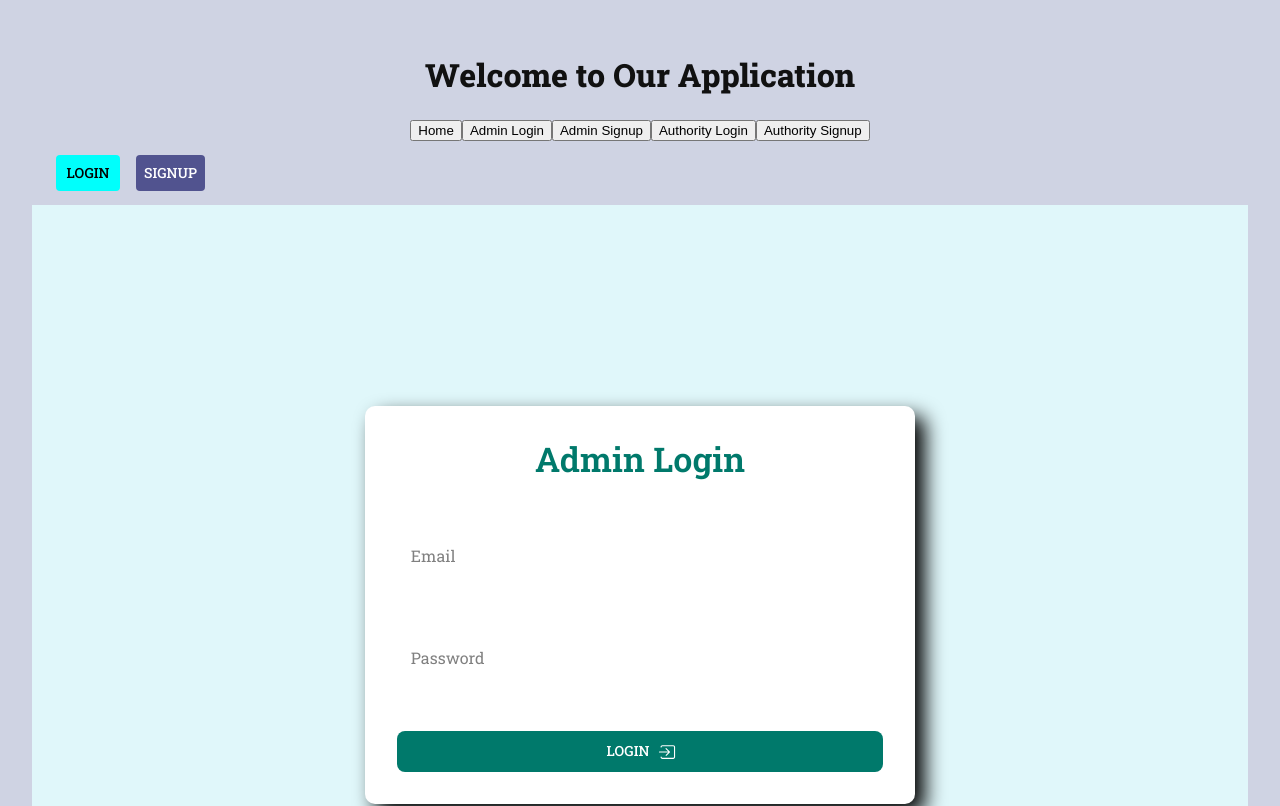
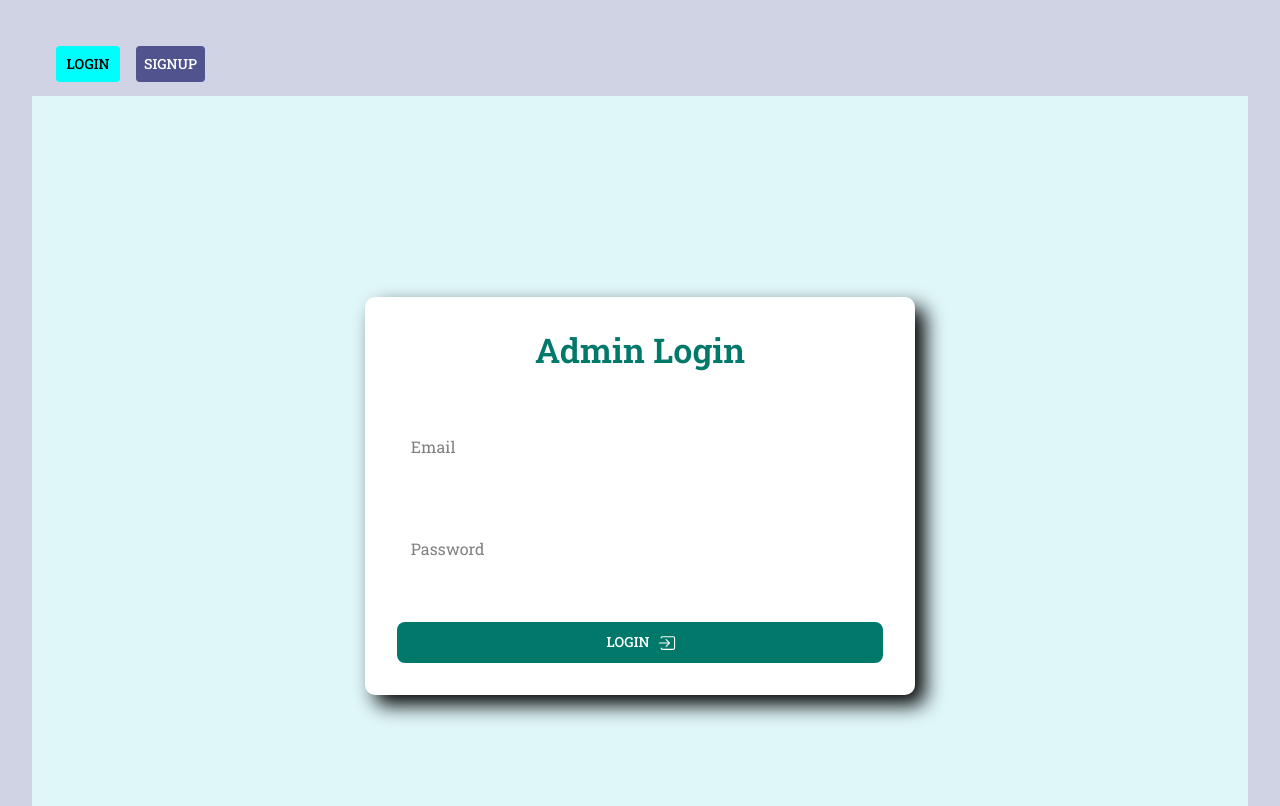
Before and after one commit to mehreen019/hackCSB_disaster_management, a React (Create React App) app in the folder weather-app-chart/: page /admin_user/login in a window 1280 px wide. Shown: the top 806 px of the page. Built offline with nearby package versions, Linux system fonts and the light colour scheme.

Commit message:
changed permission to routes

```diff
--- a/weather-app-chart/src/App.css
+++ b/weather-app-chart/src/App.css
@@ -1,8 +1,9 @@
 #root {
-  max-width: 1280px;
+  max-width: 95%;
   margin: 0 auto;
   padding: 2rem;
   text-align: center;
+  justify-content: center;
 }
 
 .logo {
--- a/weather-app-chart/src/App.js
+++ b/weather-app-chart/src/App.js
@@ -16,7 +16,7 @@ import Dashboard from './pages/dashboard'; // Import the Dashboard component
 function App() {
     return (
         <main>
-            <LandingPage/>
+            {/* <LandingPage/> */}
             <Header/>
             <Routes>
                 <Route path="/" element={<LandingPage />} />
--- a/weather-app-chart/src/components/Header.js
+++ b/weather-app-chart/src/components/Header.js
@@ -43,6 +43,7 @@ const Header = () => {
             to={`/profile/${auth.user.username}`}  // Include the username in the route
             text="Profile"
           />
+           <NavigationLink bg="#00fffc" to="/home" text="Home" textColor="black"/>
             </>
           ) : (
             <>
--- a/weather-app-chart/src/components/MarkerMap.js
+++ b/weather-app-chart/src/components/MarkerMap.js
@@ -4,10 +4,12 @@ import useGoogleMaps from './hooks/useMap';
 import loader from './GoogleMapsLoader';
 import { storeShelterLocations, getShelterLocations } from '../helpers/api-comm';
 import WeatherComponent from './CoordinateWeather';
+import { alignProperty } from '@mui/material/styles/cssUtils';
 const mapContainerStyle = {
   width: '70vw',
   height: '70vh',
-  margin: '50px',
+  margin: '50px auto',
+  alignProperty: 'center',
 };
 
 const center = {
--- a/weather-app-chart/src/pages/Home.js
+++ b/weather-app-chart/src/pages/Home.js
@@ -1,12 +1,26 @@
 import { Box, useMediaQuery, useTheme } from "@mui/material";
 import React from "react";
+import { useEffect } from "react";
 import TypingAnim from "../components/typer/TypingAnim";
 import Footer from "../components/footer/footer";
 import LocationSearch from '../components/LocationSearch';
 import SimpleMap from '../components/BasicMap';
 import MapWithClickableCustomMarkers from '../components/MarkerMap';
+import { useAuth } from "../context/AuthContext";
+import { useNavigate } from "react-router-dom";
+
+
 
 const Home = () => {
+      const navigate = useNavigate();
+      const auth = useAuth();
+      useEffect(() => {
+        if (auth?.user) {
+          navigate("/home");
+        }
+        else navigate("/");
+      }, [auth, navigate]);
+
   const theme = useTheme();
   //const isBelowMd = useMediaQuery(theme.breakpoints.down("md"));
   return (
--- a/weather-app-chart/src/pages/LandingPage.js
+++ b/weather-app-chart/src/pages/LandingPage.js
@@ -4,7 +4,7 @@ import { Link } from 'react-router-dom';
 function LandingPage() {
   return (
     <div>
-      <h1>Welcome to Our Application</h1>
+      <h1>Disaster Management</h1>
       <div>
         <Link to="/home"><button>Home</button></Link>
         <Link to="/admin_user/login"><button>Admin Login</button></Link>
```
